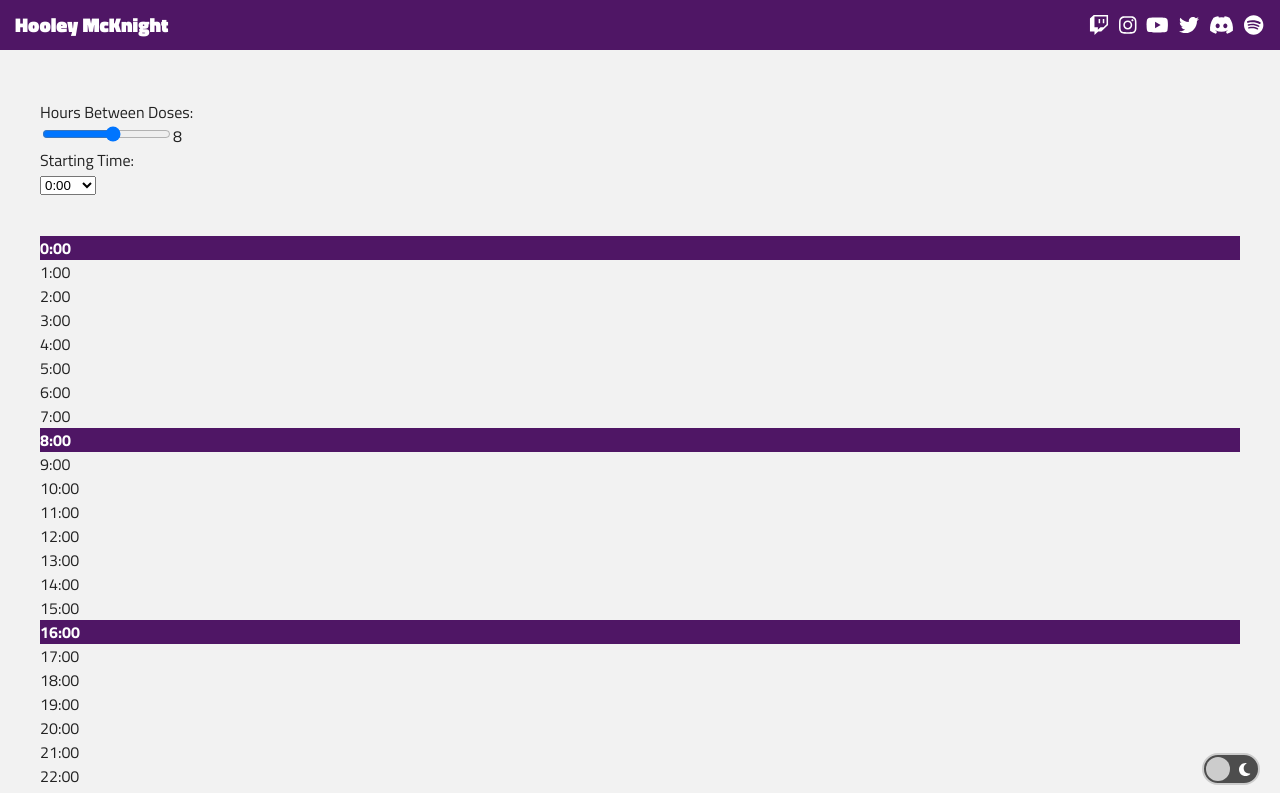
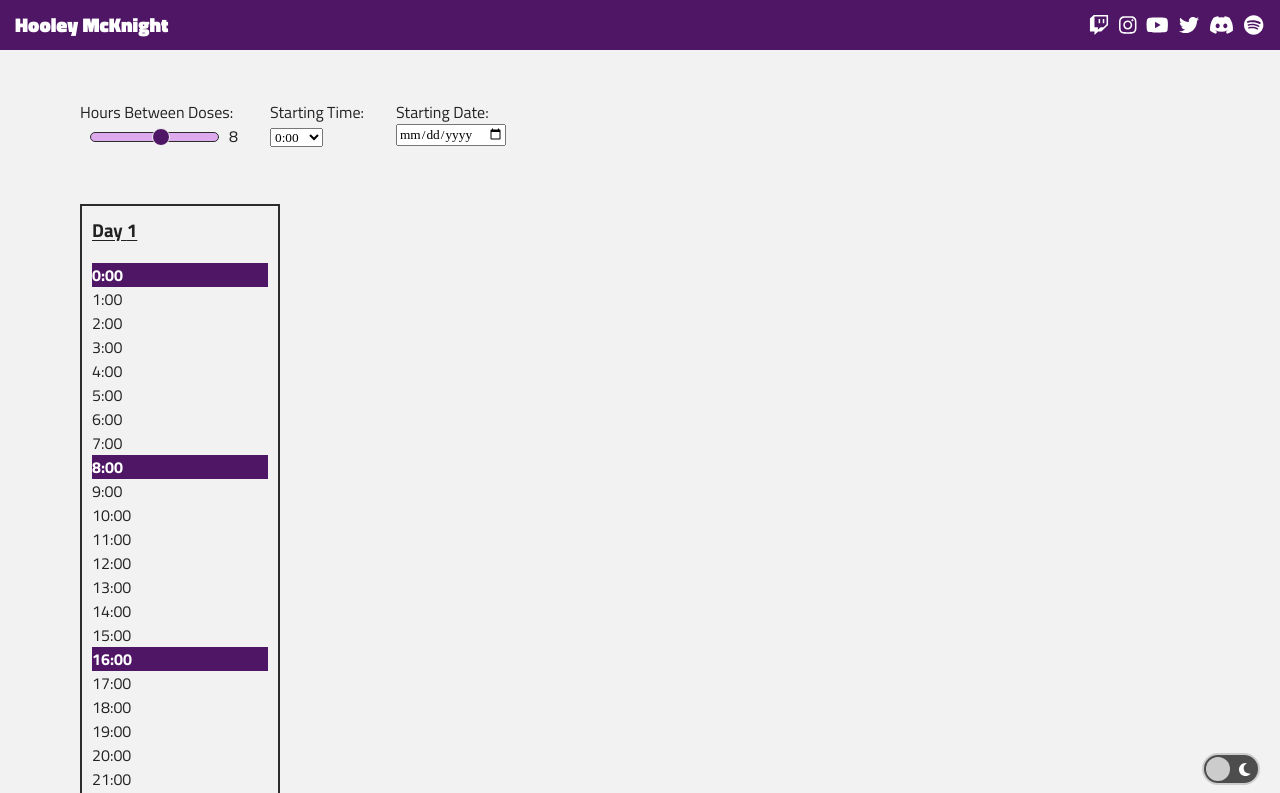
Before and after one commit to hooleymcknight/hooleymcknight.com, a Next.js app in the folder hooleymcknight-reacts/: page /med-tool in a window 1280 px wide. Shown: the top 793 px of the page. Built offline with nearby package versions, Linux system fonts and the light colour scheme.

Commit message:
changed name of donation links page, added a fun 404, updated styling and functionality for the med tool page

```diff
--- a/hooleymcknight-reacts/pages/med-tool.js
+++ b/hooleymcknight-reacts/pages/med-tool.js
@@ -4,10 +4,58 @@ import Layout, { siteTitle } from '../components/layout';
 import styles from '../styles/MedTool.module.scss';
 
 const times = [0, 1, 2, 3, 4, 5, 6, 7, 8, 9, 10, 11, 12, 13, 14, 15, 16, 17, 18, 19, 20, 21, 22, 23];
+const days = [1, 2, 3, 4, 5, 6, 7, 8, 9, 10, 11];
 
 export default function MedTool() {
   const [hoursGap, setHoursGap] = useState(8);
   const [startingTime, setStartingTime] = useState(0);
+  const [startingDate, setStartingDate] = useState();
+  const [repeatableDays, setRepeatableDays] = useState(1);
+  const [allHoursToMedicate, setAllHoursToMedicate] = useState({});
+
+  const startingDateHandler = (value) => {
+    let date = new Date(value.replace(/-/g, '/')).toLocaleDateString('en-US', {
+      month: "numeric", day: "numeric"
+    });
+    setStartingDate(date);
+  }
+
+  useEffect(() => {
+    for (let i=1; i<12; i++) {
+      if ((24 * i) % hoursGap === 0) {
+
+        let hoursToMedicate = [];
+        for (let n=Number(startingTime); n<(24*i); n++) {
+          if (Number(n - startingTime) % hoursGap === 0) {
+            hoursToMedicate.push(n);
+          }
+        }
+
+        let newHours = { '1': [] };
+        hoursToMedicate.forEach((hour) => {
+          if(hour < 24) {
+            newHours['1'].push(hour);
+          }
+          else {
+            let newHour = hour;
+            let day = 1;
+            while (newHour >= 24) {
+              newHour = newHour - 24;
+              day++;
+              if(!newHours[`${day}`]) {
+                newHours[`${day}`] = [];
+              }
+            }
+            newHours[`${day}`].push(newHour);
+          }
+        })
+
+        setRepeatableDays(i);
+        setAllHoursToMedicate(newHours);
+        break;
+      }
+    }
+  }, [hoursGap, startingTime]);
 
   return (
     <Layout page='med-tool'>
@@ -19,6 +67,7 @@ export default function MedTool() {
       </Head>
 
       <main className={styles['medtool']}>
+        <div className="med-tool-selectors">
           <div className="med-selector">
             <label htmlFor="hours-gap">Hours Between Doses:</label>
             <div>
@@ -36,11 +85,30 @@ export default function MedTool() {
               </select>
             </div>
           </div>
+          <div className="med-selector">
+            <label htmlFor="starting-date">Starting Date:</label>
+            <input type="date" name="starting-date" onChange={(e) => {startingDateHandler(e.target.value)}}></input>
+          </div>
+        </div>
 
         <div className="output-times" style={{marginTop: '40px'}}>
+
+          {[...days].slice(0, repeatableDays).map((i) =>
+            <div key={i} className="day-section">
+              {startingDate ?
+                <h3>Day {i} - {`${new Date(new Date().setDate(new Date(startingDate).getDate() + (i - 1))).toLocaleDateString('en-US', {month: "numeric", day: "numeric"})}`}</h3>
+              :
+                <h3>Day {i}</h3>
+              }
               {times.map(x =>
-            <div key={x} className="time-slot" data-x={x} data-active={times[x - startingTime >= 0 ? x - startingTime : 24 + x - startingTime] % hoursGap == 0}>{`${x}:00`}</div>
+                <div key={x} className="time-slot" data-x={x}
+                  data-active={allHoursToMedicate[`${i}`] ? allHoursToMedicate[`${i}`].includes(x) : "false"}>
+                    {`${x}:00`}
+                </div>
               )}
+            </div>
+          )}
+
         </div>
 
       </main>
--- a/hooleymcknight-reacts/styles/MedTool.module.scss
+++ b/hooleymcknight-reacts/styles/MedTool.module.scss
@@ -1,9 +1,54 @@
 .medtool {
-    margin: 0 40px;
+    margin: 0 40px 60px;
+
+    @media screen and (min-width: 1200px) {
+        min-width: 1000px;
+        margin: 0 80px;
+    }
+
+    [class="med-tool-selectors"] {
+        display: flex;
+        flex-wrap: wrap;
+
+        [class="med-selector"] {
+            display: flex;
+            flex-direction: column;
+            max-width: 200px;
+            margin-bottom: 16px;
+            margin-right: 32px;
+
+            input, select {
+                width: fit-content;
+                width: -moz-fit-content;
+                font-family: 'Poppins';
+            }
+        }
+    }
+
+
 
     [class="time-slot"][data-active="true"] {
         background: var(--primary-purple);
         color: var(--alt-text);
         font-weight: bold;
     }
+
+    [class="output-times"] {
+        display: flex;
+        flex-wrap: wrap;
+        gap: 20px;
+
+        [class="day-section"] {
+            border: 2px solid var(--alt-background);
+            margin-bottom: 40px;
+            width: 200px;
+            padding: 10px;
+
+            h3 {
+                margin-top: 0;
+                text-decoration: underline;
+                text-underline-offset: 3px;
+            }
+        }
+    }
 }
--- a/hooleymcknight-reacts/styles/globals.scss
+++ b/hooleymcknight-reacts/styles/globals.scss
@@ -225,3 +225,56 @@ footer {
     display: none;
   }
 }
+
+/* SLIDER */
+input[type="range"] {
+  appearance: none;
+  -webkit-appearance: none;
+  background: transparent;
+  margin: 0 10px;
+
+  &::-webkit-slider-runnable-track {
+    width: 100%;
+    height: 10px;
+    cursor: pointer;
+    box-shadow: 0 0 0 #000;
+    background: var(--light-purple);
+    border-radius: 25px;
+    border: 1px solid var(--dark-bg);
+  }
+
+  &::-moz-range-track {
+    width: 100%;
+    height: 10px;
+    cursor: pointer;
+    box-shadow: 0 0 0 #000;
+    background: var(--light-purple);
+    border-radius: 25px;
+    border: 1px solid var(--dark-bg);
+  }
+
+  &::-webkit-slider-thumb {
+    -webkit-appearance: none;
+    background: var(--dark-purple);
+    border: 1px solid var(--light-bg);
+    width: 18px;
+    height: 18px;
+    border-radius: 50%;
+    margin-top: -5px;
+  }
+
+  &::-moz-range-thumb {
+    appearance: none;
+    -webkit-appearance: none;
+    background: var(--dark-purple);
+    border: 1px solid var(--light-bg);
+    width: 18px;
+    height: 18px;
+    border-radius: 50%;
+    margin-top: -5px;
+  }
+
+  &::-ms-fill-lower {
+    background: #4f1665;
+  }
+}
```
Also changed, not shown: hooleymcknight-reacts/pages/donate.js (added, +33 -0 lines), hooleymcknight-reacts/pages/donation-links.js (deleted, +0 -33 lines), hooleymcknight-reacts/pages/uh-oh.js (added, +32 -0 lines), hooleymcknight-reacts/styles/Wheel.module.scss (+0 -52 lines). Lines whose indentation alone changed are shown as unchanged.
